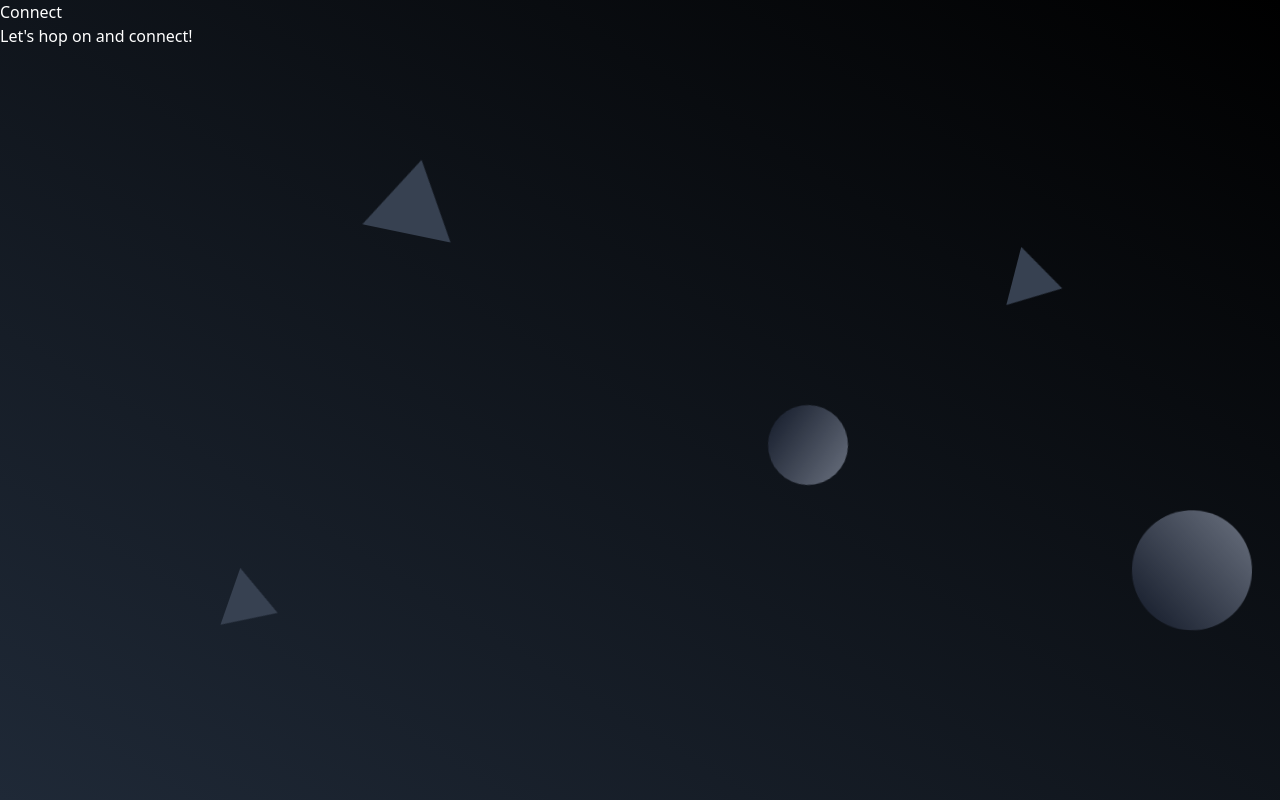
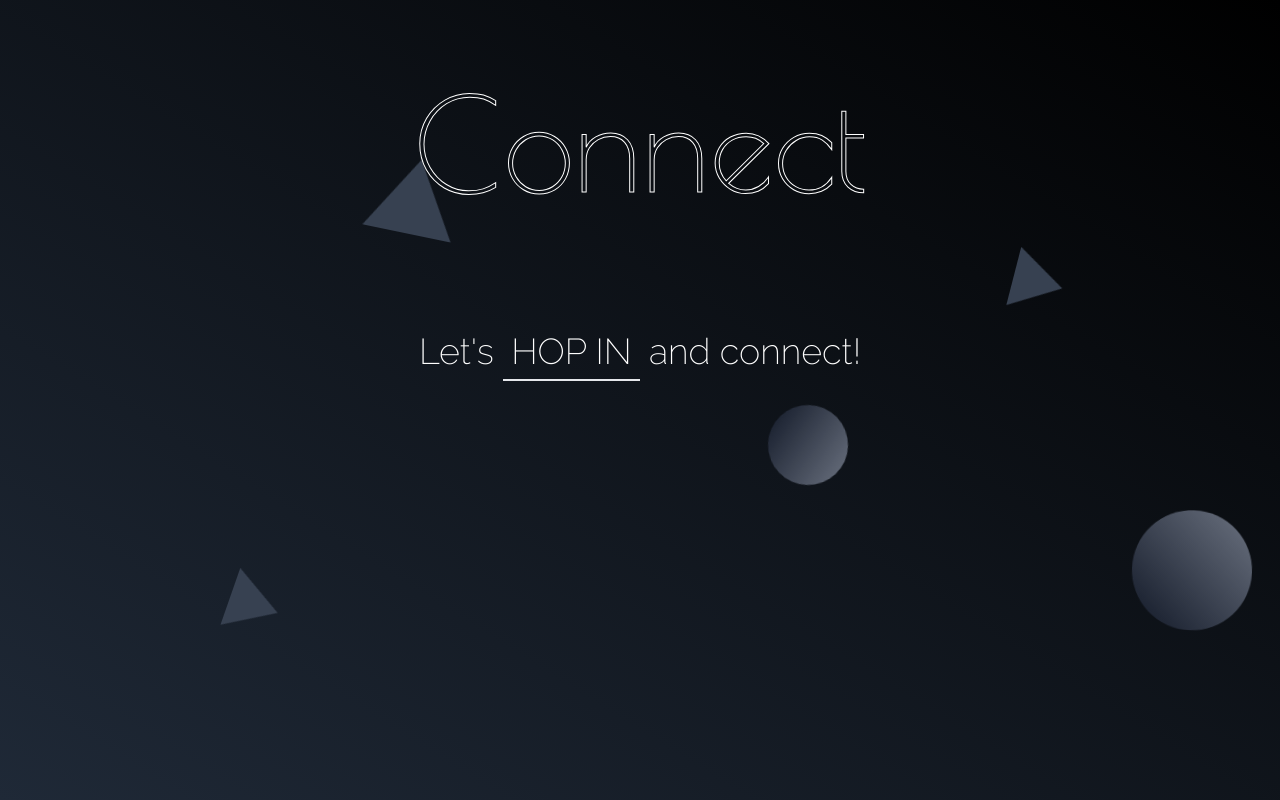
Before and after one commit to nithinrdy/connect-react, a React (Create React App) app: page / in a window 1280 px wide. Built offline with nearby package versions, Linux system fonts and the light colour scheme.

Commit message:
- Finish up landing landingPage - Separate styles - Bring in some cool fonts

```diff
--- a/public/index.html
+++ b/public/index.html
@@ -8,6 +8,18 @@
 		<meta name="description" content="Let's connect!" />
 		<link rel="apple-touch-icon" href="%PUBLIC_URL%/logo192.png" />
 		<link rel="manifest" href="%PUBLIC_URL%/manifest.json" />
+		<link rel="preconnect" href="https://fonts.googleapis.com" />
+		<link rel="preconnect" href="https://fonts.gstatic.com" crossorigin />
+		<link
+			href="https://fonts.googleapis.com/css2?family=Poiret+One&display=swap"
+			rel="stylesheet"
+		/>
+		<link rel="preconnect" href="https://fonts.googleapis.com" />
+		<link rel="preconnect" href="https://fonts.gstatic.com" crossorigin />
+		<link
+			href="https://fonts.googleapis.com/css2?family=Raleway:wght@200&display=swap"
+			rel="stylesheet"
+		/>
 		<title>Connect</title>
 	</head>
 	<body>
--- /dev/null
+++ b/src/componentSpecificStyles/landingPageStyles.css
@@ -0,0 +1,32 @@
+@tailwind base;
+@tailwind components;
+@tailwind utilities;
+
+.landing-page-title-text span {
+	cursor: default;
+	-webkit-text-stroke: 1px white;
+	-webkit-text-fill-color: transparent;
+	@apply inline-block transition-transform;
+}
+
+.landing-page-title-text span:hover {
+	@apply -translate-y-3;
+}
+
+.landing-page-dashboard-button:after {
+	content: "";
+	position: absolute;
+	top: 0;
+	left: 0;
+	width: 100%;
+	height: 100%;
+	background: white;
+	z-index: -1;
+	transform-origin: bottom;
+	transform: scaleY(0);
+	transition: transform 0.2s ease;
+}
+
+.landing-page-dashboard-button:hover:after {
+	transform: scaleY(1);
+}
--- /dev/null
+++ b/src/componentSpecificStyles/ornamentStyles.css
@@ -0,0 +1,67 @@
+@tailwind base;
+@tailwind components;
+@tailwind utilities;
+
+@keyframes heavyFloat {
+	0% {
+		transform: translate(0, 0) scale(1.5) rotate(0deg);
+	}
+	50% {
+		transform: translate(0, 30px) scale(1.5) rotate(30deg);
+	}
+	100% {
+		transform: translate(0, 0) scale(1.5) rotate(0deg);
+	}
+}
+
+@keyframes lightFloat {
+	0% {
+		transform: translate(0, 0) rotate(70deg);
+	}
+	50% {
+		transform: translate(0, 20px) rotate(110deg);
+	}
+	100% {
+		transform: translate(0, 0) rotate(70deg);
+	}
+}
+
+.ornaments {
+	@apply -z-10;
+	margin-left: 30%;
+}
+
+.ornaments .ornament {
+	@apply fixed -z-10;
+}
+
+.ornaments .ornament .circle {
+	@apply h-20 w-20 rounded-full bg-gradient-to-tr from-gray-900 to-gray-500;
+}
+
+.ornaments .ornament .circle.circle-1 {
+	animation: heavyFloat 5s ease-in-out infinite;
+}
+
+.ornaments .ornament .circle.circle-2 {
+	animation: lightFloat 3s ease-in-out infinite;
+}
+
+.ornaments .ornament .triangle {
+	@apply h-0 w-0 bg-transparent;
+	border-left: 30px solid transparent;
+	border-right: 30px solid transparent;
+	border-bottom: 50px solid #374151;
+}
+
+.ornaments .ornament .triangle.triangle-1 {
+	animation: heavyFloat 7s ease-in-out infinite;
+}
+
+.ornaments .ornament .triangle.triangle-2 {
+	animation: lightFloat 4s ease-in-out infinite;
+}
+
+.ornaments .ornament .triangle.triangle-3 {
+	animation: lightFloat 10s ease-in-out infinite;
+}
--- a/src/components/landingPage.tsx
+++ b/src/components/landingPage.tsx
@@ -1,5 +1,5 @@
 import { Link } from "react-router-dom";
-import "../index.css";
+import "../componentSpecificStyles/landingPageStyles.css";
 import { useEffect } from "react";
 
 export default function LandingPageComponent() {
@@ -18,16 +18,30 @@ export default function LandingPageComponent() {
 	});
 	return (
 		<>
-			<div className="text-white">
-				<h1 className="">Connect</h1>
-				<p className="">
-					Let's{" "}
-					<Link to="/dashboard">
-						<button>hop on</button>
-					</Link>{" "}
-					and connect!
-				</p>
-				<div className=""></div>
+			<div className="text-white flex flex-col items-center z-10">
+				<h1
+					className="text-9xl landing-page-title-text mt-20 mb-20 mob:text-7xl"
+					style={{ fontFamily: "Poiret One" }}
+				>
+					<span>C</span>
+					<span>o</span>
+					<span>n</span>
+					<span>n</span>
+					<span>e</span>
+					<span>c</span>
+					<span>t</span>
+				</h1>
+				<div className="align-text-bottom flex flex-col justify-center h-32 mob:text-center">
+					<p className="text-white text-4xl" style={{ fontFamily: "Raleway" }}>
+						Let's{" "}
+						<Link className="text-white pb-4" to="/dashboard">
+							<button className="landing-page-dashboard-button uppercase relative border-b-2 px-2 py-2 hover:text-black hover:text-5xl transition-all mob:bg-white mob:text-black hover:font-extrabold">
+								<span className="">hop in</span>
+							</button>
+						</Link>{" "}
+						and connect!
+					</p>
+				</div>
 			</div>
 		</>
 	);
--- a/src/components/ornaments.tsx
+++ b/src/components/ornaments.tsx
@@ -1,10 +1,10 @@
 import { Outlet } from "react-router-dom";
-import "../index.css";
+import "../componentSpecificStyles/ornamentStyles.css";
 
 export default function OrnamentsComponent() {
 	return (
 		<>
-			<div className="ornaments mt-60 fixed">
+			<div className="ornaments mt-60 fixed pointer-events-none">
 				<div className="ornament">
 					<div className="triangle triangle-1 -mt-20 rotate-90"></div>
 				</div>
--- a/src/index.css
+++ b/src/index.css
@@ -5,66 +5,3 @@
 body {
 	@apply bg-gradient-to-bl from-black to-gray-800 min-h-screen;
 }
-
-@keyframes heavyFloat {
-	0% {
-		transform: translate(0, 0) scale(1.5) rotate(0deg);
-	}
-	50% {
-		transform: translate(0, 30px) scale(1.5) rotate(30deg);
-	}
-	100% {
-		transform: translate(0, 0) scale(1.5) rotate(0deg);
-	}
-}
-
-@keyframes lightFloat {
-	0% {
-		transform: translate(0, 0) rotate(70deg);
-	}
-	50% {
-		transform: translate(0, 20px) rotate(110deg);
-	}
-	100% {
-		transform: translate(0, 0) rotate(70deg);
-	}
-}
-
-.ornaments {
-	margin-left: 30%;
-}
-
-.ornaments .ornament {
-	@apply fixed -z-10;
-}
-
-.ornaments .ornament .circle {
-	@apply h-20 w-20 rounded-full bg-gradient-to-tr from-gray-900 to-gray-500;
-}
-
-.ornaments .ornament .circle.circle-1 {
-	animation: heavyFloat 5s ease-in-out infinite;
-}
-
-.ornaments .ornament .circle.circle-2 {
-	animation: lightFloat 3s ease-in-out infinite;
-}
-
-.ornaments .ornament .triangle {
-	@apply h-0 w-0 bg-transparent;
-	border-left: 30px solid transparent;
-	border-right: 30px solid transparent;
-	border-bottom: 50px solid #374151;
-}
-
-.ornaments .ornament .triangle.triangle-1 {
-	animation: heavyFloat 7s ease-in-out infinite;
-}
-
-.ornaments .ornament .triangle.triangle-2 {
-	animation: lightFloat 4s ease-in-out infinite;
-}
-
-.ornaments .ornament .triangle.triangle-3 {
-	animation: lightFloat 10s ease-in-out infinite;
-}
```
